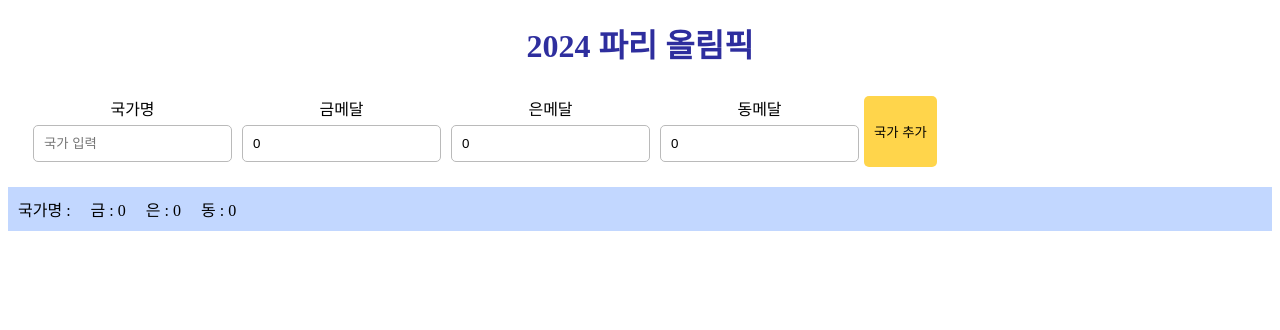
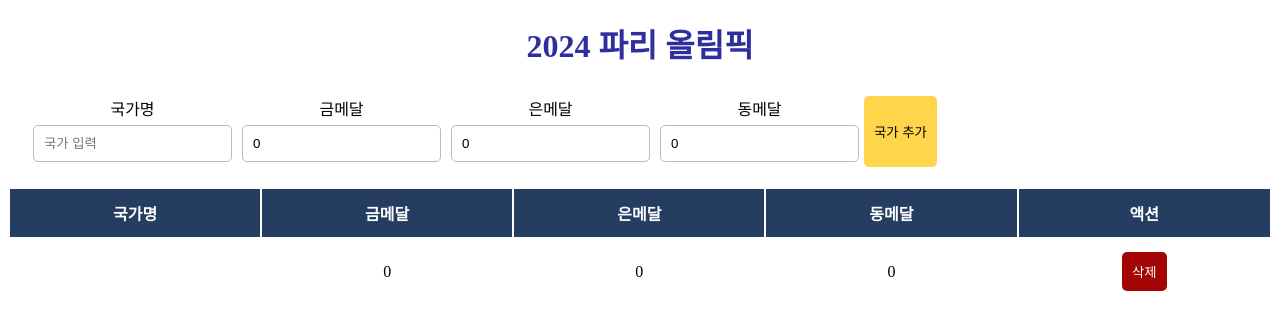
Before and after one commit to leeyeram84/New_React_Project, a React (Vite) app in the folder my_new_project/: page / in a window 1280 px wide. Shown: the top 330 px of the page. Built offline with nearby package versions, Linux system fonts and the light colour scheme.

Commit message:
fix:css fix

```diff
--- a/my_new_project/src/App.jsx
+++ b/my_new_project/src/App.jsx
@@ -81,13 +81,27 @@ function App() {
             <div>
                 {addCountry.map(function (country) {
                     return (
-                        <div className="countryBox">
-                            <div className="country">
-                                국가명 : {country.country}
-                            </div>
-                            <div className="gold">금 : {country.gold}</div>
-                            <div className="sliver">은 : {country.silver}</div>
-                            <div className="bronze">동 : {country.bronze}</div>
+                        <div>
+                            <table>
+                                <thead>
+                                    <tr>
+                                        <th>국가명</th>
+                                        <th>금메달</th>
+                                        <th>은메달</th>
+                                        <th>동메달</th>
+                                        <th>액션</th>
+                                    </tr>
+                                </thead>
+                                <tbody>
+                                    <td>{country.country}</td>
+                                    <td>{country.gold}</td>
+                                    <td>{country.silver}</td>
+                                    <td>{country.bronze}</td>
+                                    <td>
+                                        <button>삭제</button>
+                                    </td>
+                                </tbody>
+                            </table>
                         </div>
                     );
                 })}
--- a/my_new_project/src/index.css
+++ b/my_new_project/src/index.css
@@ -45,25 +45,42 @@ td button {
     cursor: pointer;
 }
 
-.countryBox {
+.countrymedalBox {
     display: flex;
     flex-direction: row;
     align-items: center;
+    padding: 10px;
+    border-radius: 10px;
+    border: none;
     background-color: rgb(194, 215, 255);
-    padding: auto;
-    border: none;
 }
 
-.country {
-    margin: 10px;
+table {
+    width: 100%;
+    margin-top: 10px;
+    background-color: white;
 }
 
-.gold {
-    margin: 10px;
+thead {
+    display: table-header-group;
+    vertical-align: middle;
+    border-color: inherit;
 }
-.sliver {
-    margin: 10px;
+
+tr {
+    display: table-row;
+    vertical-align: inherit;
+    border-color: inherit;
 }
-.bronze {
-    margin: 10px;
+
+th {
+    background-color: #243d61;
+    color: white;
 }
+
+th,
+td {
+    padding: 12px;
+    text-align: center;
+    border-bottom: 1px solid white;
+}
```
